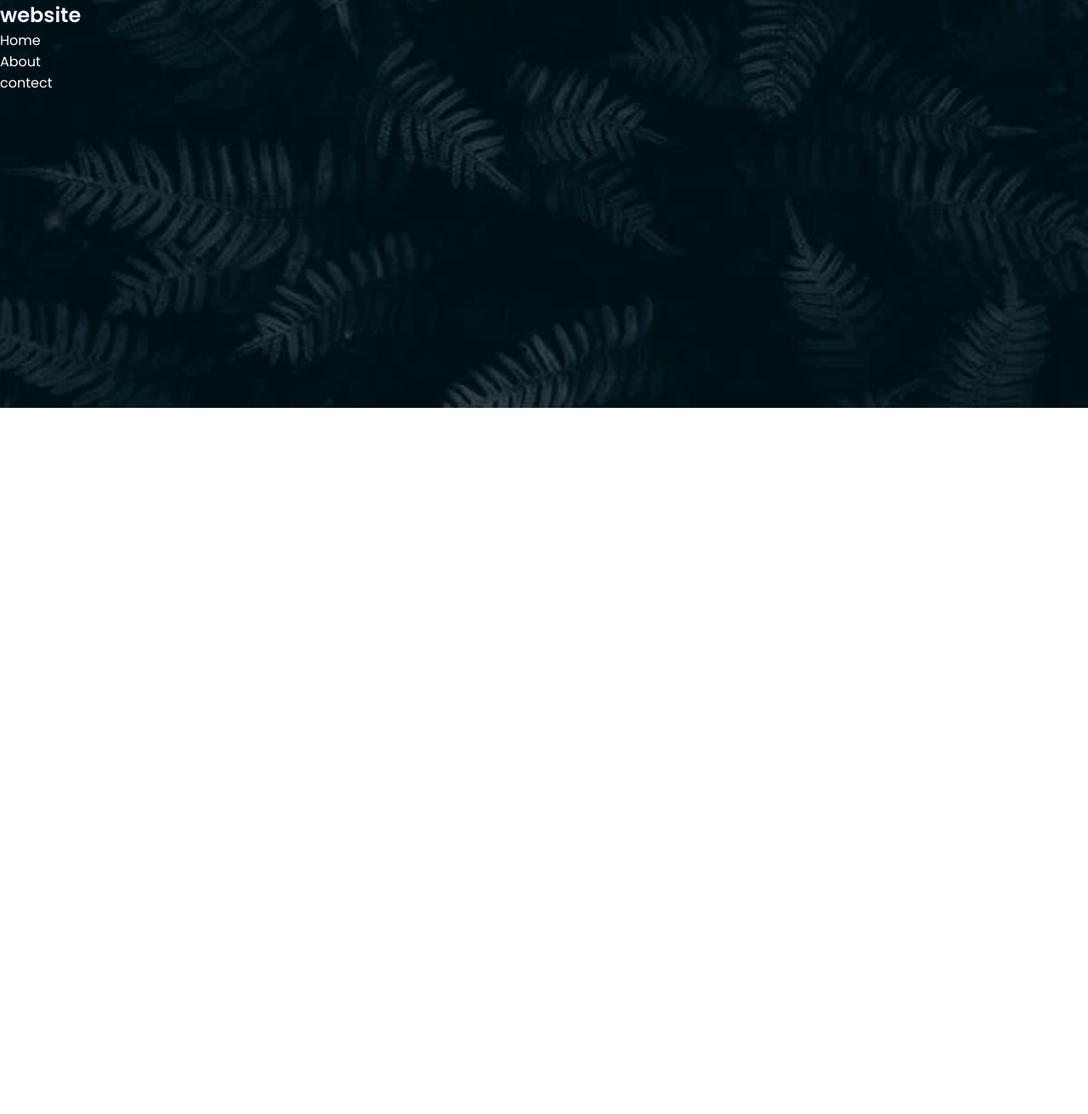
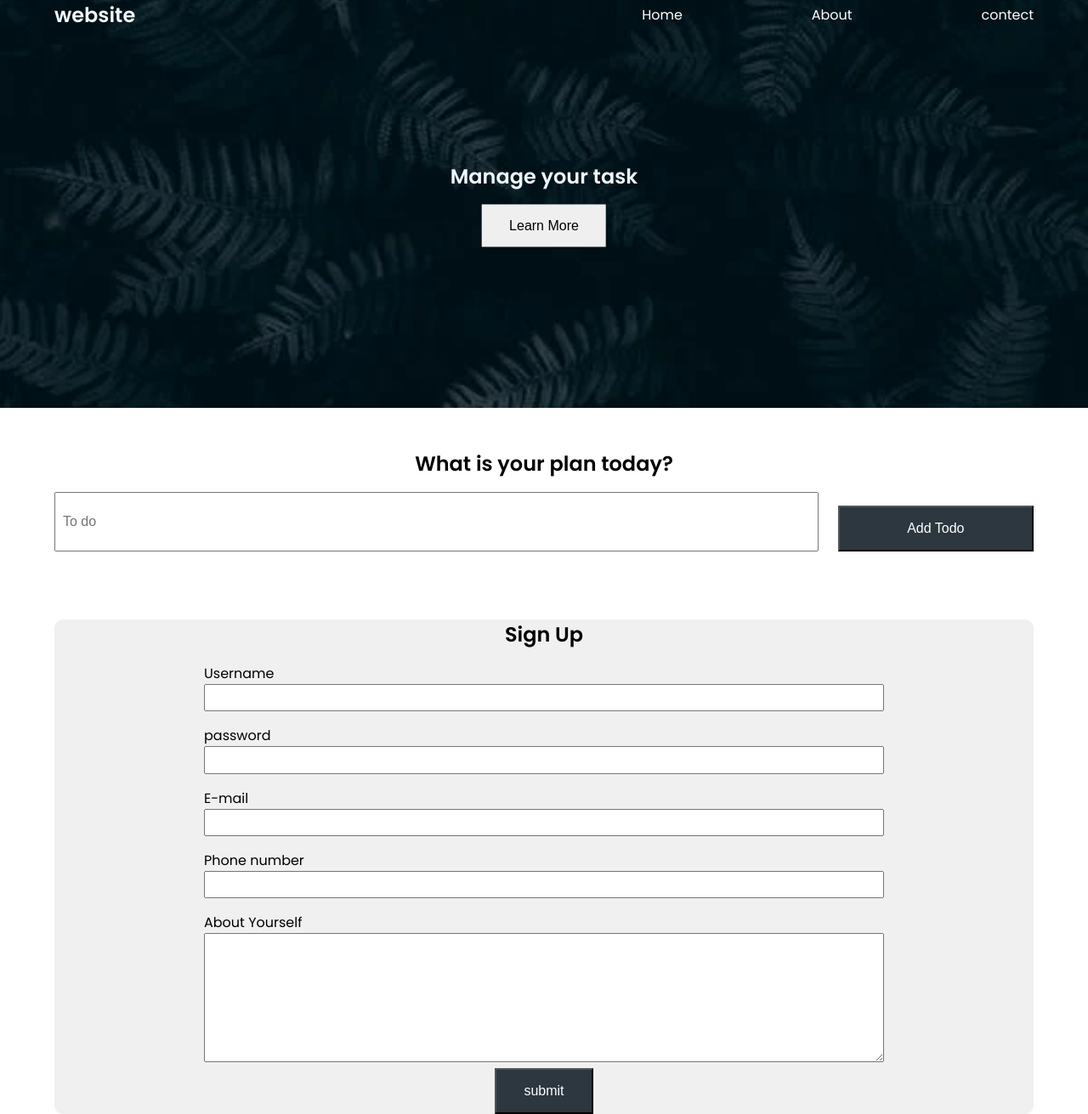
Before and after one commit to 1ambuj/Javascript, a plain HTML site: page DOM.JS/index.html in a window 1280 px wide. Shown: the whole page at 85% size. Before the commit the page ends 800 px from the top, so only its background shows below. Drawn offline with Linux system fonts and the light colour scheme.

Commit message:
apply style from js

```diff
--- a/DOM.JS/dom.js
+++ b/DOM.JS/dom.js
@@ -9,7 +9,7 @@
 // console.log(document)
 
 //element select by quary selector
-//const btn = document.querySelectorAll("#main-heading")//it give all the id r class
+//const btn = document.querySelectorAll("#main-heading")//it give all the id 0r class
 //console.log(btn)
 
 const heading = document.querySelector("#main-heading")
--- a/DOM.JS/index.html
+++ b/DOM.JS/index.html
@@ -6,17 +6,55 @@
     <meta name="viewport" content="width=device-width, initial-scale=1.0">
     <title>my website</title>
     <link rel="stylesheet" href=".\index.css">
+    <script src="./dom.js" defer></script>
 </head>
 <body>
     <header class="header">
-        <nav>
+        <nav class="nav container">
             <h1 class="logo"> website </h1>
-            <ul>
+            <ul class="list">
                 <li><a href="">Home</a></li>
                 <li><a href="">About</a></li>
                 <li><a href="">contect</a></li>
             </ul>
         </nav>
+        <div class="headline">
+            <h2 id="main-heading">Manage your task <span style="display: none;">hello</span></h2>
+            <button class="btn btn2">Learn More</button>
+        </div>
     </header>
+    <section class="to-do container">
+        <h2>What is your plan today?</h2>
+        <form class="form-todo">
+            <input type="text" placeholder="To do">
+            <input type="submit" value="Add Todo" class="btn2">
+        </form>
+    </section>
+    <section class="section-signup container">
+        <h2>Sign Up</h2>
+        <form class="signup-form">
+            <div class="form-group">
+                <label for="username">Username</label>
+                <input type="text" name="username" class="username">
+            </div>
+            <div class="form-group">
+                <label for="password">password</label>
+                <input type="text" name="password" class="password">
+            </div>
+            <div class="form-group">
+                <label for="e-mail">E-mail</label>
+                <input type="text" name="email" class="e-mail">
+            </div>
+            <div class="form-group">
+                <label for="phone number">Phone number</label>
+                <input type="text" name="username" class="phone number">
+            </div>
+            <div class="form-group">
+                <label for="about">About Yourself</label>
+                <textarea name="about" id="about" cols="30" rows="10"></textarea>
+            </div>
+            <button type="submit" class="btn2 signup-btn">submit</button>
+        </form>
+    </section>
 </body>
 </html>
```
